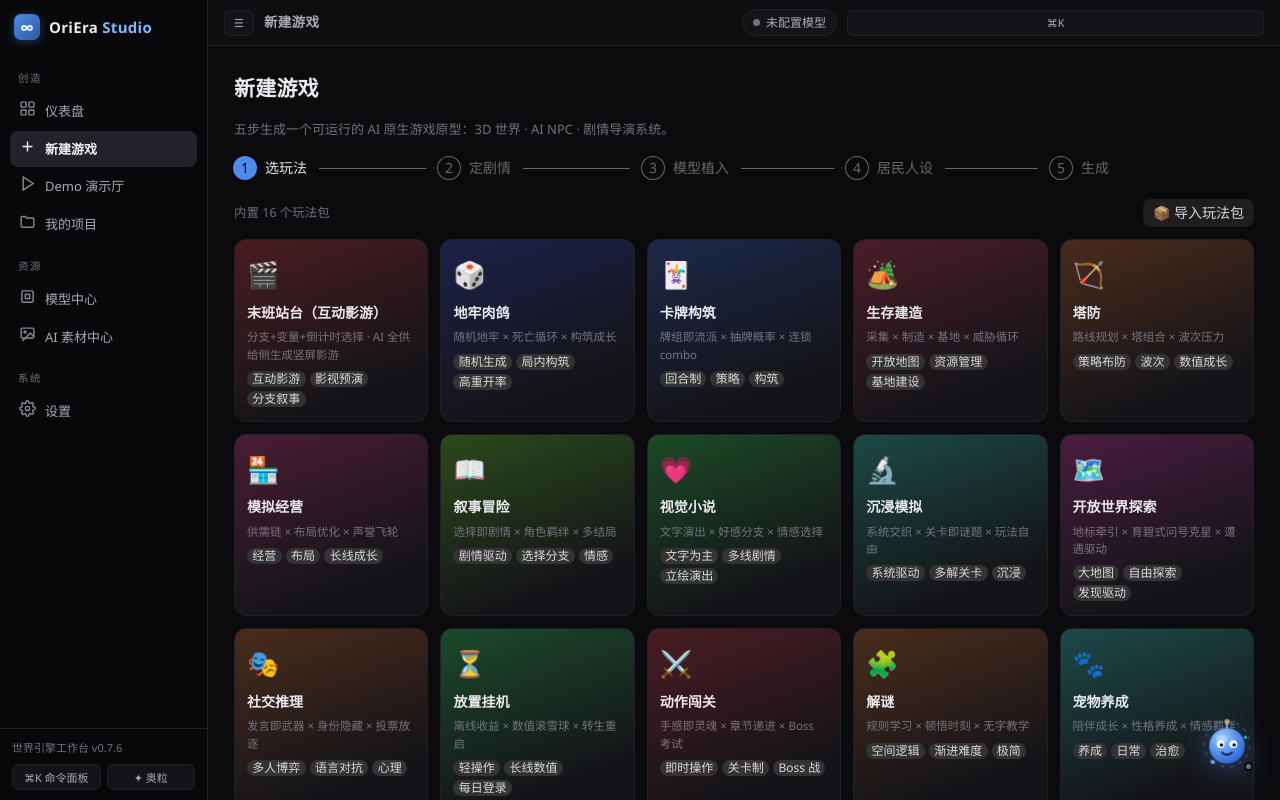
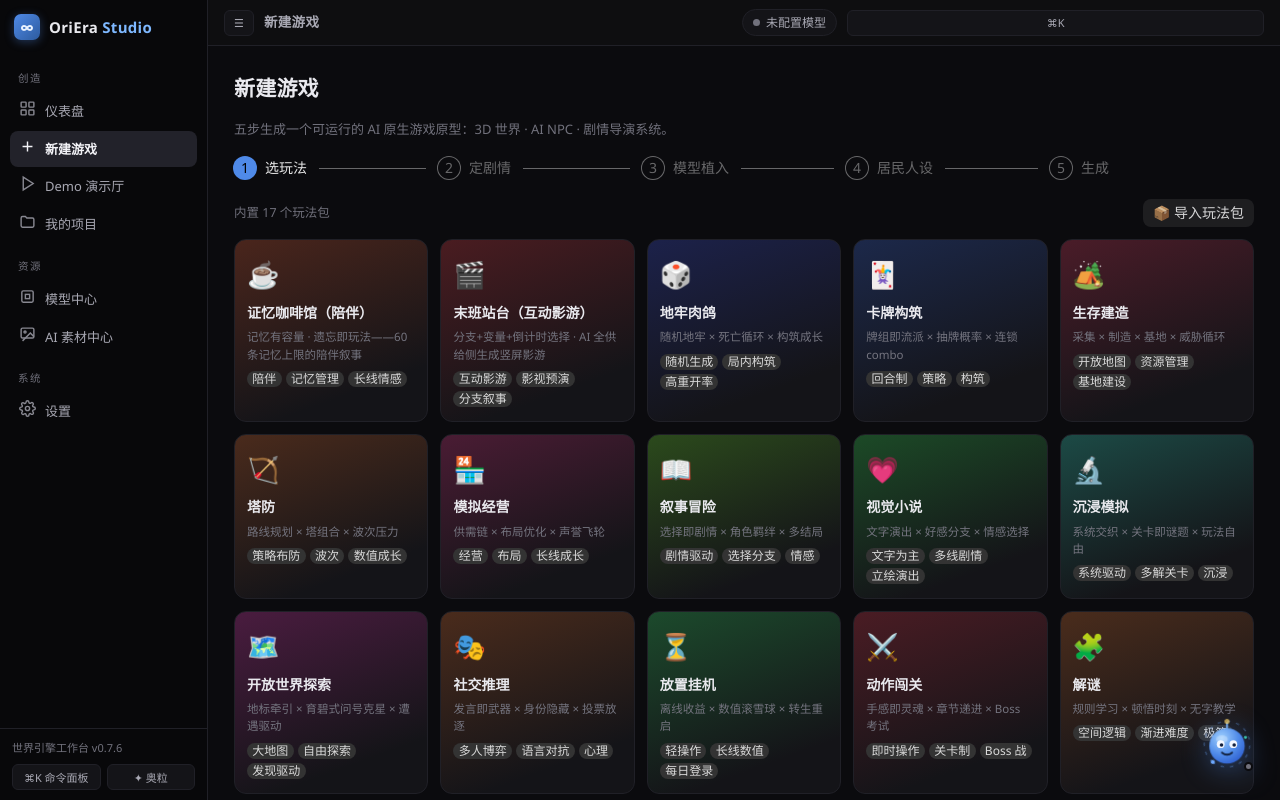
Before and after one commit to OriEra-engine/studio, a Vue app: page /new-game in a window 1280 px wide. Built offline with nearby package versions, Linux system fonts and the light colour scheme.

Commit message:
fix(data): 回填 memory-cafe（证忆咖啡馆）到前端包单源——双源对拍测试抓到的既有漂移（比 filmgame 更早），17/17 集合一致

```diff
--- a/src/data/gameplay-packs.ts
+++ b/src/data/gameplay-packs.ts
@@ -5,6 +5,21 @@ import type { GameplayPack } from "../types";
  * 内容为机制与结构知识的原创整理，不含任何受版权保护的游戏文本。
  */
 export const GAMEPLAY_PACKS: GameplayPack[] = [
+  {
+    id: "memory-cafe",
+    name: "证忆咖啡馆（陪伴）",
+    emoji: "☕",
+    tagline: "记忆有容量 · 遗忘即玩法——60 条记忆上限的陪伴叙事",
+    tags: ["陪伴", "记忆管理", "长线情感"],
+    desc: "陪伴赛道垂直版：每位居民的记忆硬上限 60 条，装满就要遗忘。玩家帮居民挑选「值得记住的事」，把关键记忆固化为永不磨灭的「账本锚点」。当她忘了昨天的雨，却没忘你爱喝的咖啡——遗忘本身成为最动人的玩法。",
+    core_loop: ["与居民对话沉淀记忆", "记忆逼近 60 条上限", "帮居民做「记住什么」的取舍", "把最珍贵的固化为账本锚点", "遗忘触发新剧情，情感升级"],
+    mechanics: [{"name": "容量边界", "detail": "每位居民最多记住 60 条记忆，超出即按规则遗忘——容量不是报错，是玩法本身"}, {"name": "重要性分级", "detail": "记忆带 1~3 级重要度，遗忘优先抹掉低分记忆，但 AI 也会犯「令人心痛的错」"}, {"name": "账本锚点", "detail": "花心意值把一条记忆钉进账本，永不遗忘——她忘了账本没忘"}, {"name": "遗忘事件", "detail": "被遗忘的记忆会化作「似曾相识」的对话钩子，居民会说「总觉得……我们聊过这个？」"}, {"name": "记忆复述", "detail": "让居民复述你们的过去，检验记忆成色——复述里走样的细节就是被时间啃过的痕迹"}],
+    economy: [{"name": "心意值", "source": "陪伴时长与深度对话", "sink": "固化账本锚点、修复走样记忆"}, {"name": "记忆碎片", "source": "遗忘事件掉落", "sink": "拼回被遗忘的往事（有损耗）"}],
+    difficulty: "没有失败，只有取舍：每一条遗忘都是叙事素材，容量压力随剧情缓慢上升",
+    story_premise: "一间记忆有上限的咖啡馆：老板娘阿澈只能记住 60 条关于客人的事。你的名字能留多久，取决于你替她选择了什么。",
+    story_beats: [{"phase": "第一幕", "title": "60 条的告示", "desc": "吧台立着一块小黑板：「本店记忆容量 60 条，装满即忘，概不补偿。」阿澈笑着解释这不是噱头——她的大脑就是这样造的。"}, {"phase": "第一幕", "title": "第一次遗忘", "desc": "你随口提起上周的对话，她愣住了：那条记忆已被顶出容量。她道歉的样子，像打翻了真的咖啡。"}, {"phase": "第二幕", "title": "取舍的重量", "desc": "容量逼近上限。你开始替她筛选：忘掉天气，还是忘掉那句没说完的告白？每个选择都在雕刻「她是谁」。"}, {"phase": "第二幕", "title": "账本锚点", "desc": "店员教你用心意值把记忆钉进账本——被钉住的永远不会再丢。你写下的第一条，是你自己的名字。"}, {"phase": "第二幕", "title": "似曾相识", "desc": "一位老客每月都来，每次都说「初次见面」。阿澈翻着账本红了眼眶：关于他的 60 条，早就被新的日子挤光了。"}, {"phase": "第三幕", "title": "她忘了账本没忘", "desc": "大扫除翻出十年前的账本，上面全是陌生的名字——但「三号桌的先生，美式，不加糖」至今未干。遗忘与铭记，原来可以同时成立。"}, {"phase": "第三幕", "title": "续杯", "desc": "你合上账本，在黑板写下新的容量：不是 60 条，而是「能被记住的，都会被记住」。咖啡馆的灯，为下一个客人亮起。"}],
+    agents: [{"name": "阿澈", "role": "老板娘", "persona": "记忆只有 60 条容量的咖啡馆老板娘，语气温软，对「忘记」这件事既坦然又小心", "mood": "温柔而怅然", "first_line": "欢迎光临——对了，如果我说过什么傻话，请务必提醒我，我的容量真的不大。"}, {"name": "老周", "role": "常客", "persona": "每月都来、每次都自称初来的老人，账本上早已没有他的位置", "mood": "豁达", "first_line": "初次见面……大概吧？反正咖啡还是老味道，就够了。"}, {"name": "小满", "role": "店员", "persona": "负责账本与心意值兑换的店员，说话干脆，是店里唯一「记得一切」的存在", "mood": "利落", "first_line": "要固化记忆吗？心意值足够的客人，可以在阿澈脑子里永远占一个座位。"}],
+  },
   {
     id: "last-platform-filmgame",
     name: "末班站台（互动影游）",
```
